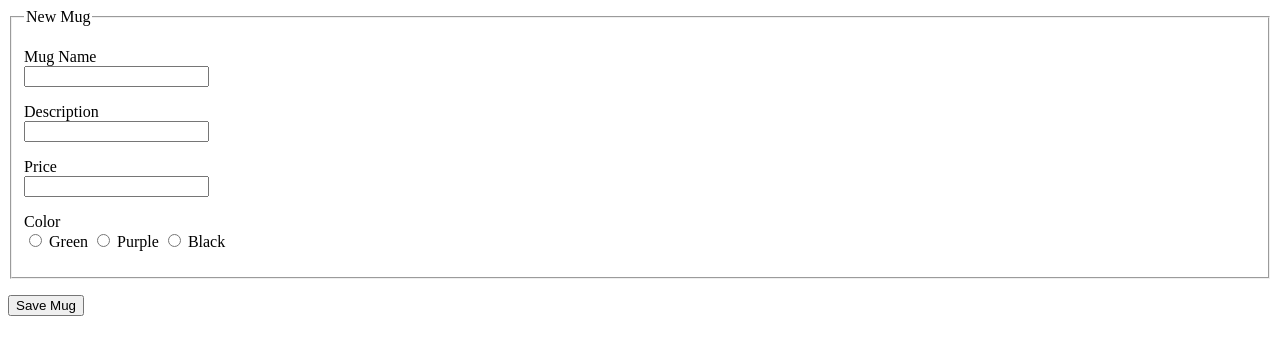
After one commit to MondaleFelix/mondeezys_mugs, a Flask app: page /mugs/new in a window 1280 px wide. The commit adds this page. Shown: the top 355 px of the page. Run offline with Flask 2, Linux system fonts and the light colour scheme.

Commit message:
users can add a new mug

```diff
--- a/app.py
+++ b/app.py
@@ -1,4 +1,4 @@
-from flask import Flask, render_template
+from flask import Flask, render_template, request, redirect, url_for
 from pymongo import MongoClient
 
 client = MongoClient()
@@ -15,6 +15,23 @@ def mugs_index():
 	# Shows all mugs
 	return render_template("mugs_index.html", mugs=mugs.find())
 
+@app.route("/mugs", methods=["POST"])
+def playlists_submit():
+	mug = {
+		"mug_name": request.form.get("mug_name"),
+		"description": request.form.get("description"),
+		"price": request.form.get("price"),
+		"color": request.form.get("color")
+
+	}
+	print(mug)
+	mugs.insert_one(mug)
+	return redirect(url_for("mugs_index"))
+
+
+@app.route("/mugs/new")
+def mugs_new():
+	return render_template("mugs_new.html")
 
 
 if __name__ == "__main__":
--- a/templates/base.html
+++ b/templates/base.html
@@ -3,7 +3,7 @@
 <html>
 <head>
   <meta charset='utf-8'>
-  <title>Playlister</title>
+  <title>Mondeezy's Mugs</title>
 </head>
 <body>
 
--- /dev/null
+++ b/templates/mugs_new.html
@@ -0,0 +1,41 @@
+{% extends 'base.html' %}
+
+{% block content %}
+<form method='POST' action='/mugs'>
+    <fieldset>
+    <legend>New Mug</legend>
+    <!-- Mug Name -->
+    <p>
+        <label for='mug_name'>Mug Name</label><br>
+        <input id="mug_name" type='text' name='mug_name' />
+    </p>
+
+    <!-- Description -->
+    <p>
+        <label for='description'>Description</label><br>
+        <input id ="description" type='text' name='de' />
+    </p>
+
+    <!-- Price -->
+    <p>
+        <label for='price'>Price</label><br>
+        <input id="price" type='number' name='price' />
+    </p>
+
+    <!-- color -->
+    <p>
+        <label for='color'>Color</label><br>
+        <input  type='radio' name='color' value= "greem"/> Green
+        <input  type='radio' name='color' value= "purple"/> Purple
+        <input  type='radio' name='color' value= "black"/> Black
+    </p>
+
+
+    </fieldset>
+
+    <!-- BUTTON -->
+    <p>
+        <button type='submit'>Save Mug</button>
+    </p>
+</form>
+{% endblock %}
```
Also changed, not shown: templates/mugs_index.html (+5 -2 lines).
